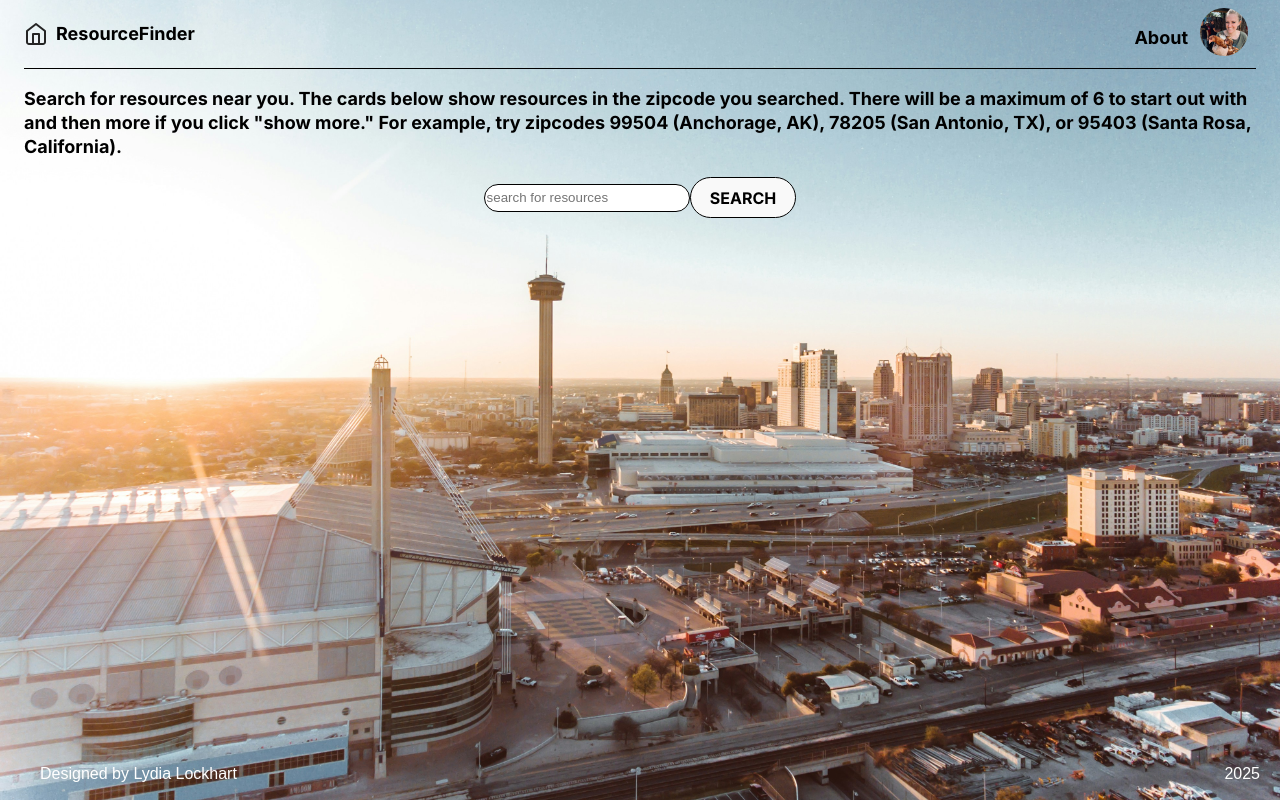
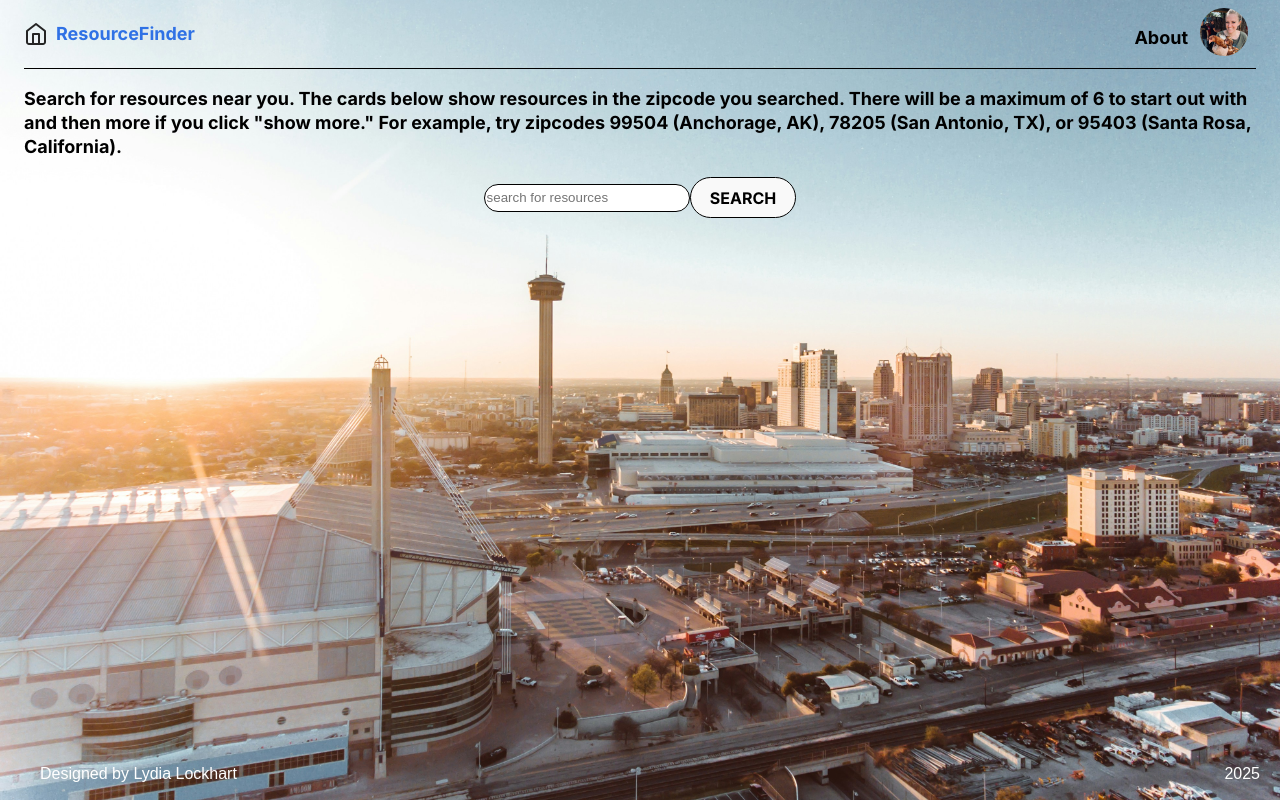
Before and after one commit to lydiacodes04/final-project, a React (Vite) app in the folder hello-vite/: page / in a window 1280 px wide. In both pictures the pointer is over the link "ResourceFinder". Built offline with nearby package versions, Linux system fonts and the light colour scheme.

Commit message:
prep to submit

```diff
--- a/hello-vite/src/components/Header/Header.css
+++ b/hello-vite/src/components/Header/Header.css
@@ -12,6 +12,9 @@
 .header__home-link {
   display: flex;
 }
+.header__home-link :hover {
+  color: #2f71e5;
+}
 .header__home-text {
   text-decoration: none;
   flex-grow: 1;
@@ -21,6 +24,10 @@
 }
 .header__home-logo {
   margin-right: 8px;
+}
+.header__home-logo:hover {
+  background-color: #2f71e5;
+  border-radius: 10px;
 }
 
 .header__controls {
--- a/hello-vite/src/components/ModalWithForm/ModalWithForm.jsx
+++ b/hello-vite/src/components/ModalWithForm/ModalWithForm.jsx
@@ -1,3 +1,4 @@
+//THIS COMPONENT IS NOT CURRENTLY BEING USED, BUT IT IS PREPARED AND READY FOR FUTURE USE
 import "./ModalWithForm.css";
 import closeBtn from "../../assets/close_icon.svg";
 
--- a/hello-vite/src/components/RegisterModal/RegisterModal.jsx
+++ b/hello-vite/src/components/RegisterModal/RegisterModal.jsx
@@ -1,3 +1,4 @@
+//THIS COMPONENT IS NOT CURRENTLY BEING USED, BUT IT IS PREPARED AND READY FOR FUTURE USE
 import React, { useState } from "react";
 import ModalWithForm from "../ModalWithForm/ModalWithForm";
 import "./RegisterModal.css";
```
